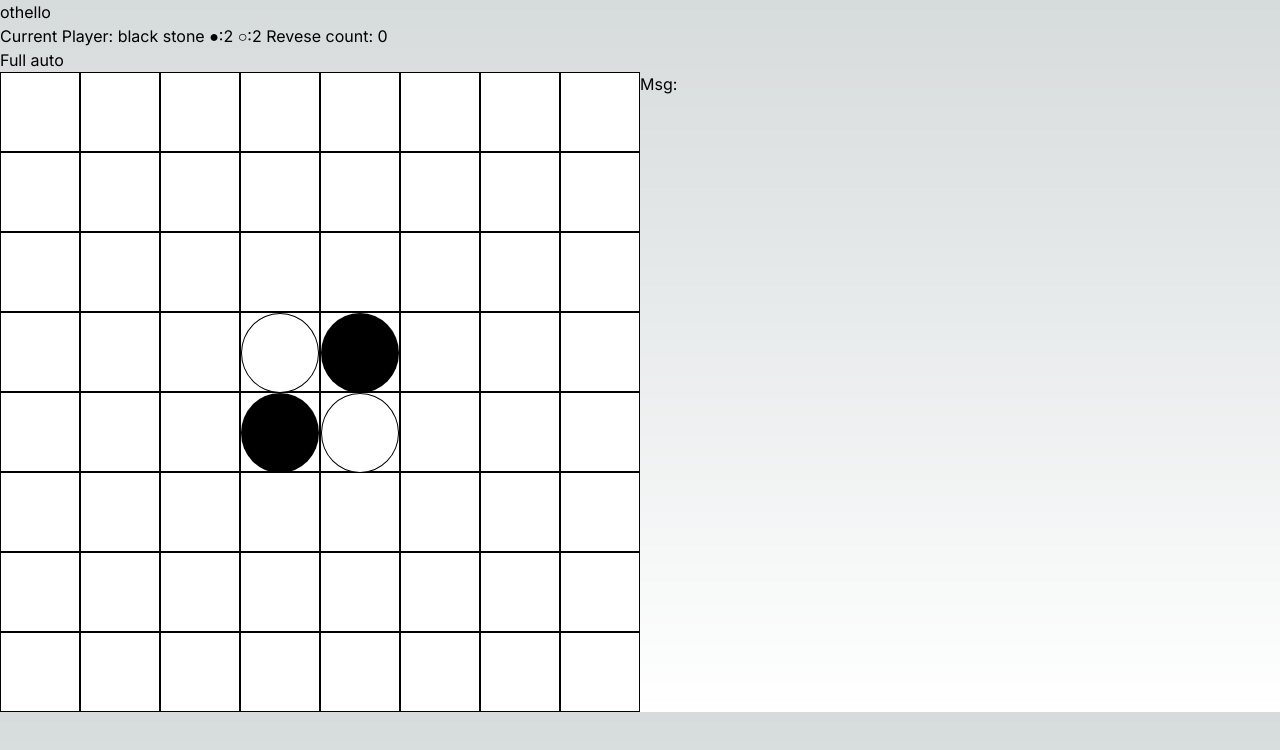
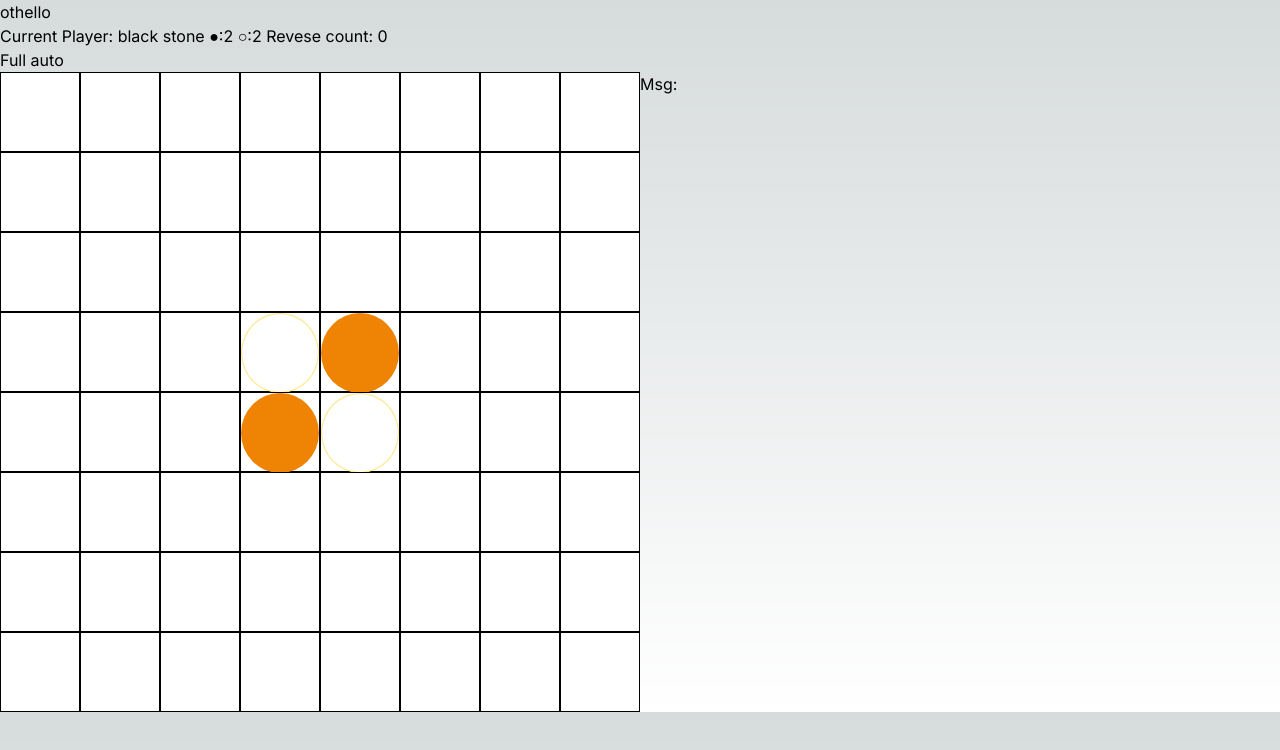
Before and after one commit to flashingwind/reversi-nextjs, a Next.js app: page / in a window 1280 px wide. Shown: the top 750 px of the page. Built offline with nearby package versions, Linux system fonts and the light colour scheme.

Commit message:
pontaカラー化お試し

```diff
--- a/src/app/globals.css
+++ b/src/app/globals.css
@@ -56,7 +56,7 @@ body {
 }
 
 .cell:hover{
-  background-color: red;
+  background-color: #ffe57a;
 }
 
 .row{
@@ -82,13 +82,13 @@ body {
   vertical-align: middle;
 }
 .stone.black {
-  background-color: black;
+  background-color: #ef8304;
   color: white;
 }
 
 .stone.white {
   background-color: white;
-  border:1px solid black;
+  border:1px solid #ffe57a;
 }
 
 .cell.Placeable{
```
